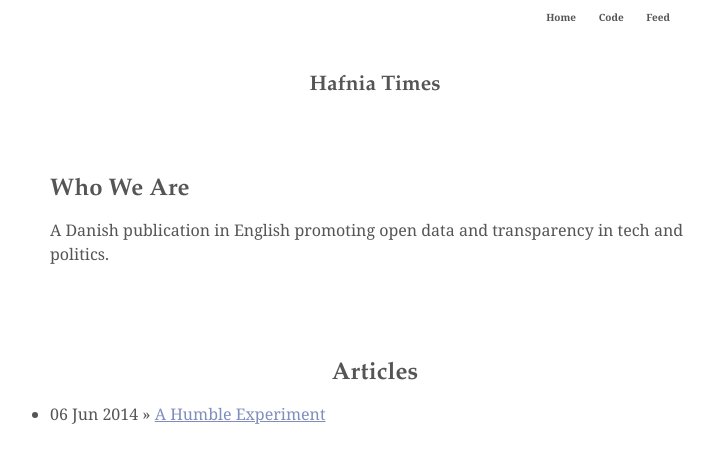
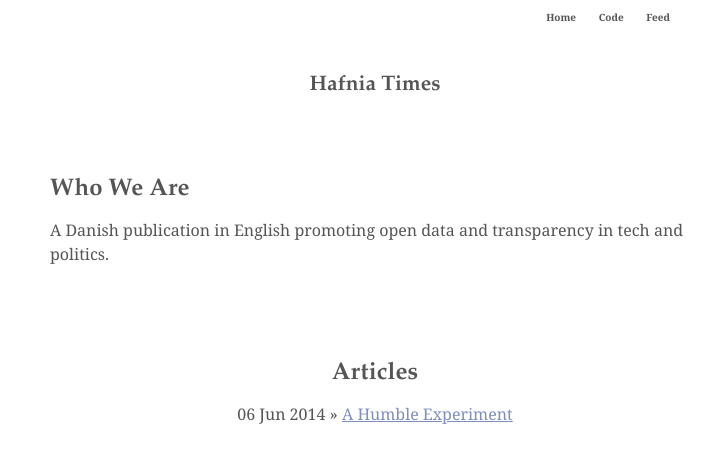
Before and after one commit to hafniatimes/hafniatimes.github.io, a Jekyll site: the page built from index.html, in a window 1280 px wide. Shown: the top 463 px of the page, without its empty margins (265-978 px from the left). Built offline with Jekyll 4.4.1, drawn with Linux system fonts in a browser that asks for light colours.

Commit message:
Centred articles on front page

```diff
--- a/static/css/style.css
+++ b/static/css/style.css
@@ -258,6 +258,10 @@ h2 {
   text-align: center; }
 #articles a {
   color: #7f8ebc !important; }
+#articles ul {
+  text-align: center; }
+  #articles ul li {
+    list-style: none; }
 
 .post img.avatar,
 .post .byline {
--- a/static/css/style.scss
+++ b/static/css/style.scss
@@ -35,6 +35,10 @@ h2 {
 #articles {
     h2 { text-align: center; }
     a  { color: $blue !important; }
+    ul {
+        text-align: center;
+        li { list-style: none; }
+    }
 }
 
 .post {
```
